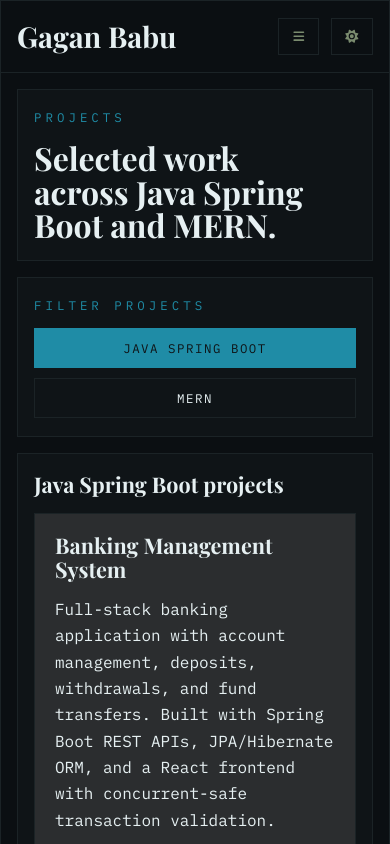
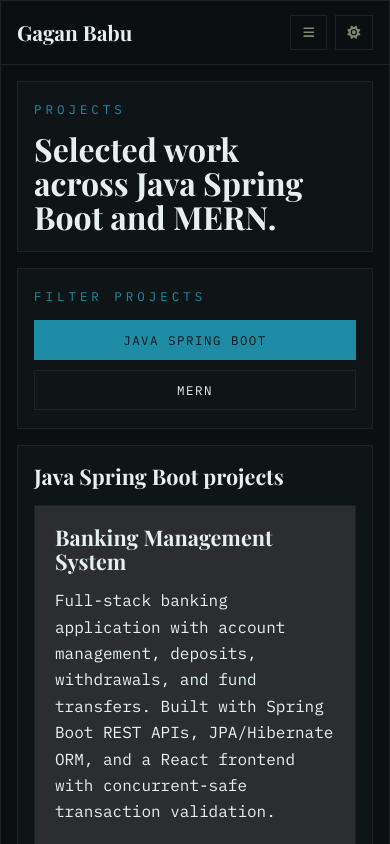
Before and after one commit to GaganBabu1/my-portfolio, a React (Vite) app: page /projects in a window 390 px wide. Shown: the top 844 px of the page. Built offline with nearby package versions, Linux system fonts and the light colour scheme.

Commit message:
refactor: enhance Navbar layout and styling for better responsiveness and usability

```diff
--- a/src/components/Navbar.jsx
+++ b/src/components/Navbar.jsx
@@ -10,11 +10,9 @@ function Navbar({ isDark, setIsDark })
     const closeMenu = () => setMenuOpen(false);
 
     return (
-        <nav className={styles.nav}>
-            <div className={styles.topRow}>
+        <nav className={`${styles.nav} ${menuOpen ? styles.navOpen : ''}`}>
             <h1 className={styles.logo}><Link to = "/">Gagan Babu</Link></h1>
 
-                <div className={styles.controls}>
             {menuOpen && (
             <ul className={styles.links}>
                 <li><Link to ="/" onClick={closeMenu}>Home</Link></li>
@@ -40,8 +38,6 @@ function Navbar({ isDark, setIsDark })
                   />
               </button>
             </div>
-                </div>
-            </div>
         </nav>
     );
 
--- a/src/components/Navbar.module.css
+++ b/src/components/Navbar.module.css
@@ -1,7 +1,7 @@
 .nav {
   display: flex;
-  justify-content:space-between;
   align-items: center;
+  justify-content: space-between;
   gap: 16px;
   padding: 18px 24px;
   border-bottom: 1px solid var(--border);
@@ -11,32 +11,20 @@
   z-index: 10;
 }
 
-.topRow {
-  display: flex;
-  justify-content: space-between;
-  align-items: center;
-  flex: 1;
-  min-width: 0;
-}
-
-.controls {
-  display: flex;
-  align-items: center;
-  margin-left: auto;
-  position: relative;
-}
-
 .logo {
-  font-size: 1.8rem;
+  font-size: clamp(1.3rem, 4.2vw, 1.8rem);
   font-weight: 700;
   font-family: var(--display);
   margin: 0;
   text-decoration: none;
+  flex-shrink: 0;
 }
 
 .logo a {
+  display: block;
   text-decoration: none;
   color: inherit;
+  white-space: nowrap;
 }
 
 .nav button {
@@ -55,16 +43,11 @@
   display: flex;
   list-style: none;
   gap: 16px;
-  padding: 10px 14px;
+  padding: 0;
   margin: 0;
-  position: absolute;
-  right: calc(100% + 12px);
-  top: 50%;
-  transform: translateY(-50%);
-  border: 1px solid var(--border);
-  background: var(--cream);
-  white-space: nowrap;
-  z-index: 20;
+  margin-left: auto;
+  margin-right: 8px;
+  align-items: center;
 }
 
 .links a {
@@ -85,20 +68,44 @@
 
 @media (max-width: 768px) {
   .nav {
+    justify-content: flex-start;
+    flex-wrap: wrap;
+    align-items: center;
     padding: 14px 16px;
+    gap: 0;
   }
 
-  .topRow {
-    width: 100%;
+  .logo {
+    min-width: 0;
+  }
+
+  .navOpen {
+    gap: 12px;
   }
 
   .links {
-    max-width: min(88vw, 560px);
-    overflow-x: auto;
+    order: 3;
+    width: 100%;
+    margin: 0;
+    padding: 10px 0 0;
+    border-top: 1px solid var(--border);
+    flex-wrap: wrap;
+    row-gap: 10px;
+    justify-content: space-between;
     gap: 10px 14px;
   }
 
   .links a {
     font-size: 0.75rem;
   }
+
+  .buttonGroup {
+    order: 2;
+    margin-left: auto;
+    gap: 8px;
+  }
+
+  .nav button {
+    padding: 7px 10px;
+  }
 }
```
Lines whose indentation alone changed are shown as unchanged.
